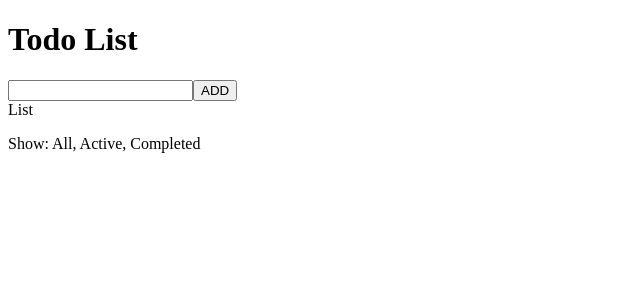
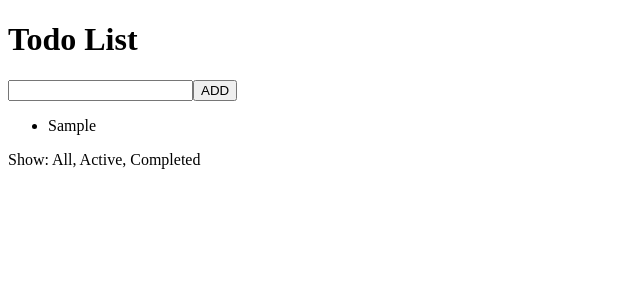
Before and after one commit to mrnbanzon/redux-todo, a React app: page / in a window 1280 px wide. Both pictures are taken after typing "Sample" into the empty fields and a click on the input "ADD". Shown: the top 300 px of the page, without its empty margins (0-640 px from the left). Built offline with nearby package versions, Linux system fonts and the light colour scheme; the HTML template or start-up script is replaced by a standard one.

Commit message:
Add to the list.

```diff
--- a/src/components/AddTodo.jsx
+++ b/src/components/AddTodo.jsx
@@ -9,7 +9,10 @@ class AddTodo extends React.Component {
 
   handleSubmit(e) {
     e.preventDefault();
-    console.log(this.textInput.current.value);
+    let input = this.textInput.current.value;
+    if (input.length > 0) {
+      this.props.addTodo(input);
+    }
     this.textInput.current.value = '';
   }
 
--- a/src/components/App.jsx
+++ b/src/components/App.jsx
@@ -4,12 +4,30 @@ import TodoList from './TodoList.jsx';
 import Footer from './Footer.jsx';
 
 class App extends React.Component {
+  constructor(props) {
+    super(props);
+    this.state = {
+      list: []
+    };
+    this.AddTodo = this.AddTodo.bind(this);
+  }
+
+  AddTodo(item) {
+    let { list } = this.state;
+    list.push({
+      id: list.length,
+      complete: false,
+      item
+    });
+    this.setState({ list });
+  }
+
   render() {
     return (
       <React.Fragment>
         <h1>Todo List</h1>
-        <AddTodo />
-        <TodoList />
+        <AddTodo addTodo={this.AddTodo} />
+        <TodoList list={this.state.list} />
         <Footer />
       </React.Fragment>
     );
--- a/src/components/TodoList.jsx
+++ b/src/components/TodoList.jsx
@@ -1,5 +1,13 @@
 import React from 'react';
 
-const TodoList = () => <div>List</div>;
+const TodoList = ({ list }) => (
+  <div>
+    <ul>
+      {list.map(item => (
+        <li key={item.id}>{item.item}</li>
+      ))}
+    </ul>
+  </div>
+);
 
 export default TodoList;
```
